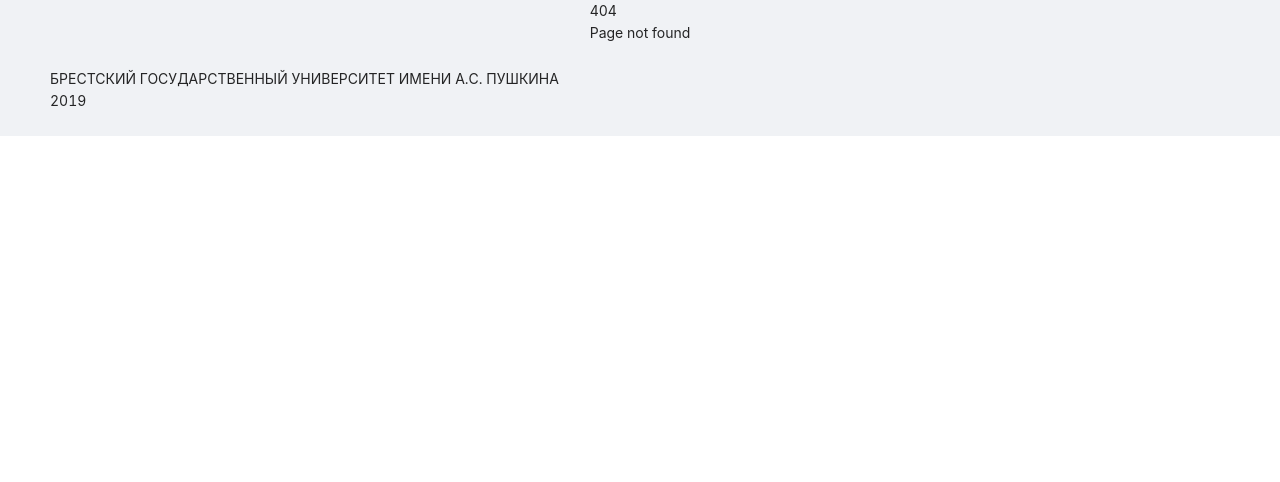
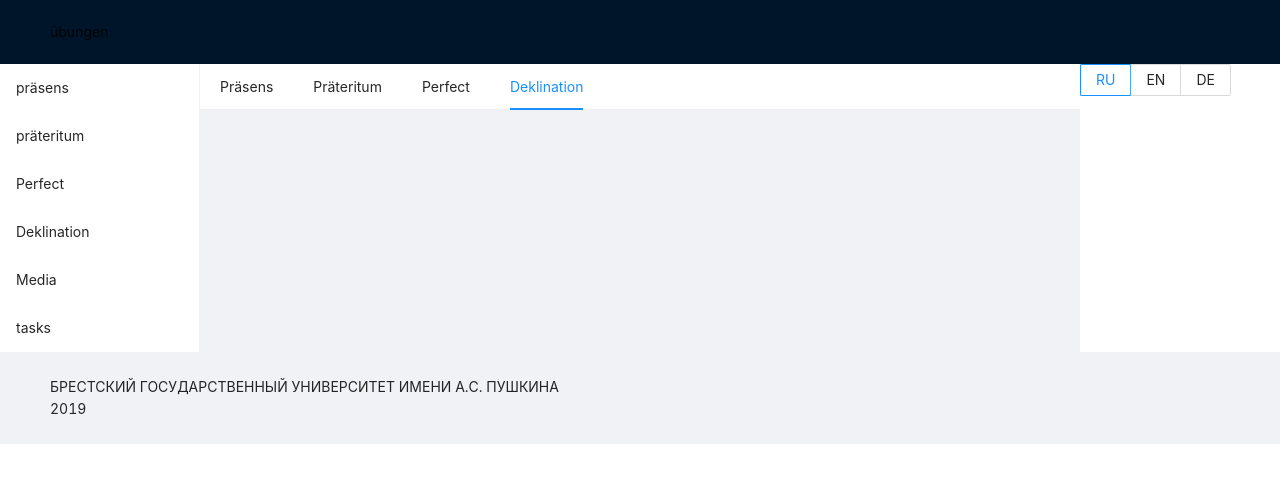
Before and after one commit to Guseff/german-proj, a React app: page /tests/deklination in a window 1280 px wide. Before the commit this address led to /404. Shown: the top 482 px of the page. Built offline with nearby package versions, Linux system fonts and the light colour scheme.

Commit message:
add menu for tasks

```diff
--- a/src/App.jsx
+++ b/src/App.jsx
@@ -21,6 +21,7 @@
 import Preter from './views/Preter';
 import Perfect from './views/Perfect';
 import Deklination from './views/Deklination';
+import Tests from './views/Tests';
 
 const App = () => (
   <LanguageProvider>
@@ -31,6 +32,7 @@
             <Route exact path="/" component={Start} />
             <Route path="/media/:tense/:id" component={Media} />
             <Route path="/media/:tense" component={Media} />
+            <Route path="/tests/:tense" component={Tests} />
             <Route path="/prasens" component={Prasens} />
             <Route path="/preter" component={Preter} />
             <Route path="/perfect" component={Perfect} />
--- a/src/components/common/LeftSider.jsx
+++ b/src/components/common/LeftSider.jsx
@@ -39,7 +39,7 @@
           </Link>
         </Menu.Item>
         <Menu.Item key="tasks">
-          <Link className="capital" to="/tasks/1">
+          <Link className="capital" to="/tests/prasens">
             {t('tasks')}
           </Link>
         </Menu.Item>
--- a/src/components/common/TenseMenu.jsx
+++ b/src/components/common/TenseMenu.jsx
@@ -5,7 +5,7 @@
 import { useTranslation } from 'react-i18next';
 import { TENSES } from '../../constants';
 
-const TenseMenu = ({ tense }) => {
+const TenseMenu = ({ tense, component }) => {
   const { t } = useTranslation();
 
   const toStartWithCapital = str => str[0].toUpperCase() + str.slice(1);
@@ -13,22 +13,22 @@
   return (
     <Menu mode="horizontal" selectedKeys={tense}>
       <Menu.Item key={TENSES.PRASENS}>
-        <Link to={`/media/${TENSES.PRASENS}/1`}>
+        <Link to={`/${component}/${TENSES.PRASENS}/1`}>
           {toStartWithCapital(t(TENSES.PRASENS))}
         </Link>
       </Menu.Item>
       <Menu.Item key={TENSES.PRETER}>
-        <Link to={`/media/${TENSES.PRETER}/1`}>
+        <Link to={`/${component}/${TENSES.PRETER}/1`}>
           {toStartWithCapital(t(TENSES.PRETER))}
         </Link>
       </Menu.Item>
       <Menu.Item key={TENSES.PERFECT}>
-        <Link to={`/media/${TENSES.PERFECT}/1`}>
+        <Link to={`/${component}/${TENSES.PERFECT}/1`}>
           {toStartWithCapital(t(TENSES.PERFECT))}
         </Link>
       </Menu.Item>
       <Menu.Item key={TENSES.DEKLINATION}>
-        <Link to={`/media/${TENSES.DEKLINATION}/1`}>
+        <Link to={`/${component}/${TENSES.DEKLINATION}/1`}>
           {toStartWithCapital(t(TENSES.DEKLINATION))}
         </Link>
       </Menu.Item>
@@ -38,6 +38,7 @@
 
 TenseMenu.propTypes = {
   tense: PropTypes.string.isRequired,
+  component: PropTypes.string.isRequired,
 };
 
 export default TenseMenu;
--- a/src/translation/de.json
+++ b/src/translation/de.json
@@ -2,7 +2,7 @@
   "translation": {
     "prasens": "präsens",
     "preter": "präteritum",
-    "tasks": "übungen",
+    "tests": "übungen",
     "use": "Gebrauch",
     "prasens.use.1": "Für Bezeichnung der Gegenwart",
     "prasens.use.2": "Für Bezeichnung der Zukunft (meist – mit Zeitangaben)",
--- a/src/translation/en.json
+++ b/src/translation/en.json
@@ -2,7 +2,7 @@
   "translation": {
     "prasens": "präsens",
     "preter": "präteritum",
-    "tasks": "tasks",
+    "tests": "übungen",
     "use": "Use",
     "prasens.use.1": "To talk about the present",
     "prasens.use.2": "To talk about the future (usually – with time indicators)",
--- a/src/translation/ru.json
+++ b/src/translation/ru.json
@@ -2,7 +2,7 @@
   "translation": {
     "prasens": "präsens",
     "preter": "präteritum",
-    "tasks": "задания",
+    "tests": "übungen",
     "use": "Употребление",
     "prasens.use.1": "Для обозначения настоящего",
     "prasens.use.2": "Для обозначения будущего (обычно – с указанием на точное время)",
--- a/src/views/Media.jsx
+++ b/src/views/Media.jsx
@@ -26,7 +26,7 @@
   return (
     <PageTemplate>
       <Layout.Content className="page-content">
-        <TenseMenu tense={tense} />
+        <TenseMenu tense={tense} component="media" />
         <IdMenu tense={tense} id={id} />
         <Player
           src={src}
--- /dev/null
+++ b/src/views/Tests.jsx
@@ -0,0 +1,29 @@
+import React from 'react';
+import { Layout } from 'antd';
+import { useParams, Redirect } from 'react-router-dom';
+
+import PageTemplate from '../components/common/PageTemplate';
+import TenseMenu from '../components/common/TenseMenu';
+import { TENSES } from '../constants';
+
+const Tests = () => {
+  const { tense } = useParams();
+
+  if (
+    tense !== TENSES.PERFECT &&
+    tense !== TENSES.PRASENS &&
+    tense !== TENSES.PRETER &&
+    tense !== TENSES.DEKLINATION
+  )
+    return <Redirect to="/404" />;
+
+  return (
+    <PageTemplate>
+      <Layout.Content className="page-content">
+        <TenseMenu tense={tense} component="tests" />
+      </Layout.Content>
+    </PageTemplate>
+  );
+};
+
+export default Tests;
```
Also changed, not shown: 1 other file (tests, documents, lock files or other folders).
